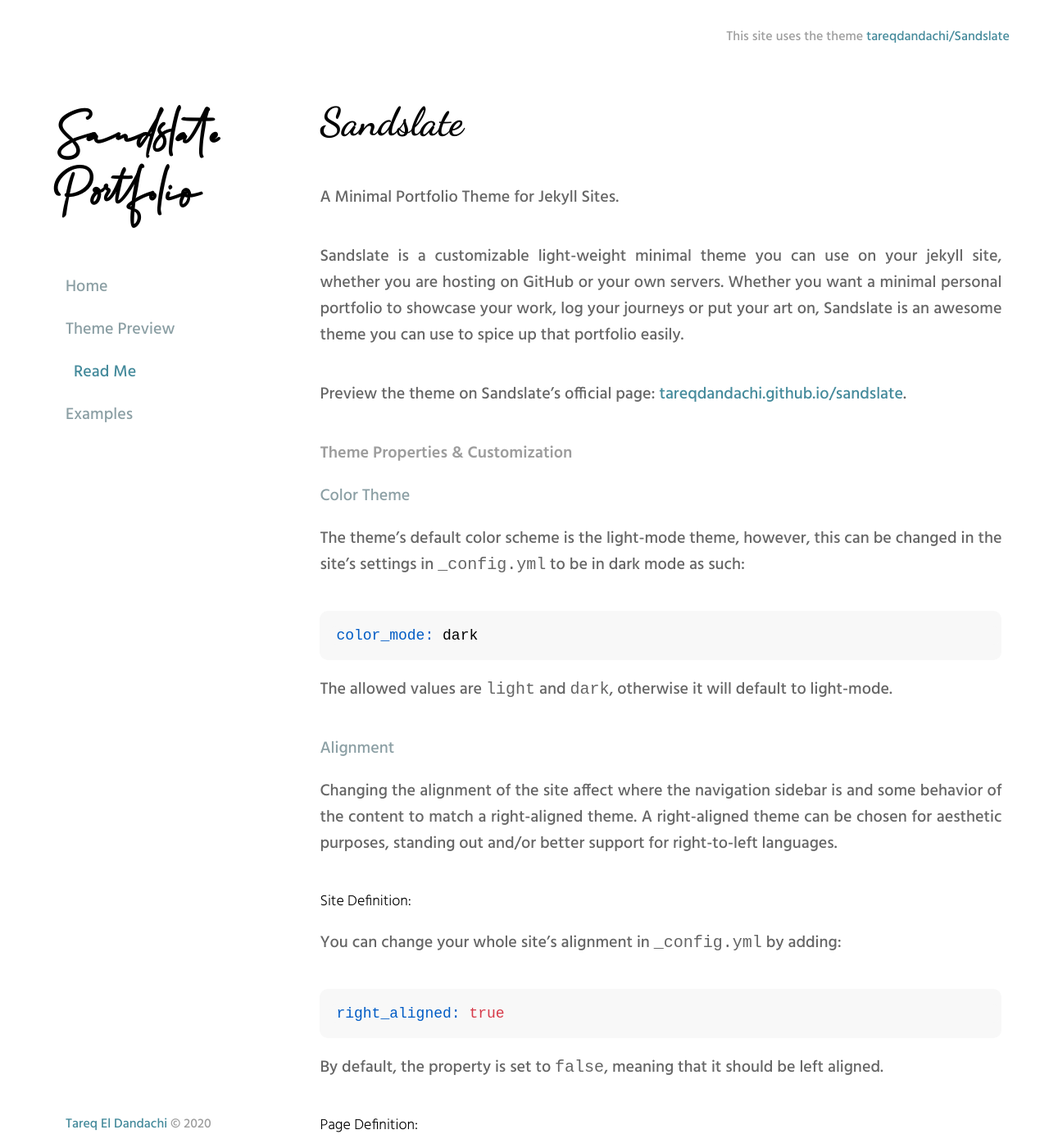
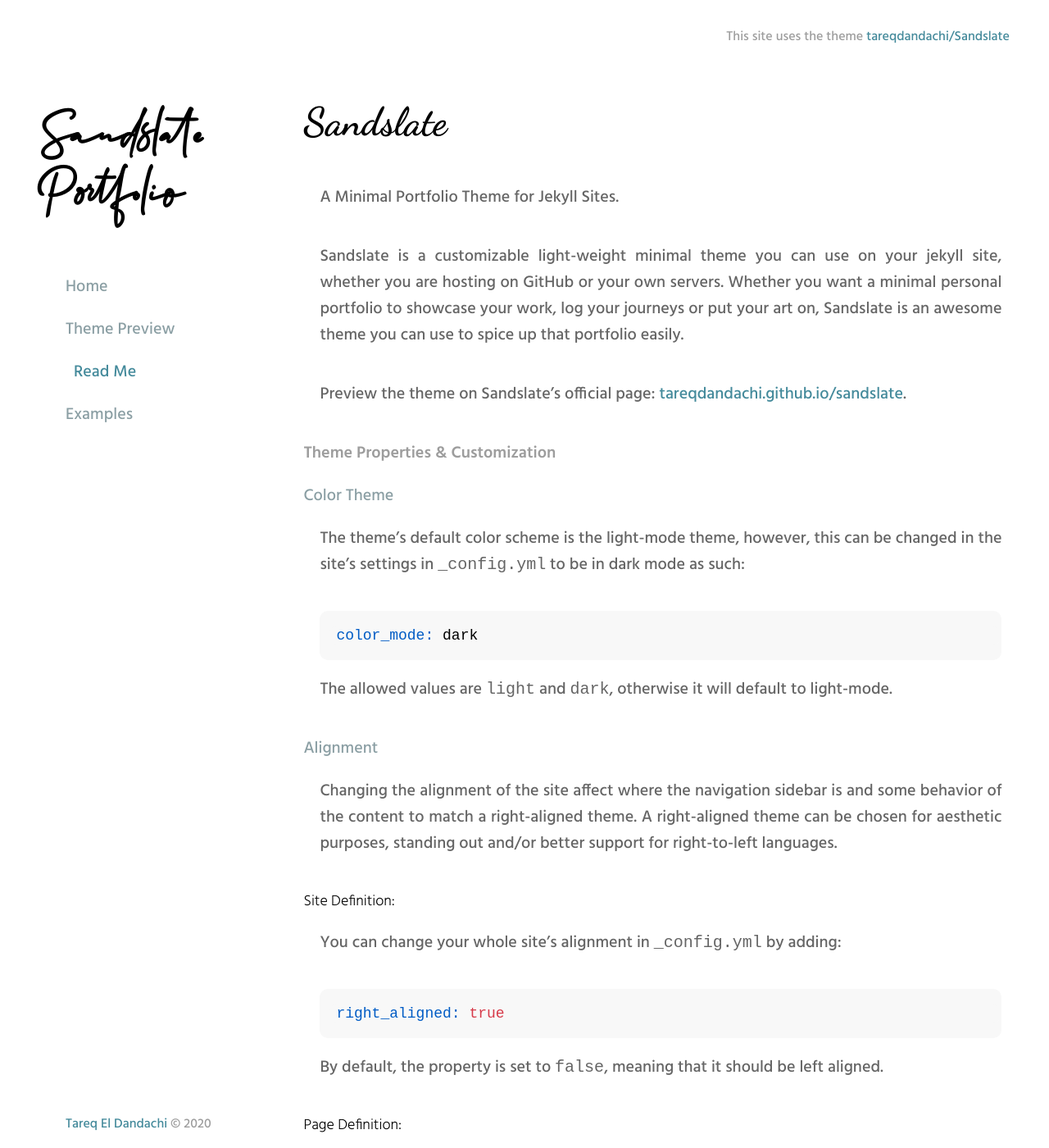
Before and after one commit to itstorque/sandslate, a Jekyll site: the page built from read_me.md, in a window 1280 px wide and 1400 px high. Shown: the whole window at 82% size. Built offline with Jekyll 4.4.1, drawn with Linux system fonts in a browser that asks for light colours.

Commit message:
Changed horiz alignment of header tags for better readability

```diff
--- a/assets/css/style.css
+++ b/assets/css/style.css
@@ -7,6 +7,8 @@
   background-color: var(--background-color);
 
 }
+
+h1, h2, h3, h4 { margin-left: -20px; margin-right: -20px; }
 
 h1 {
 
```
